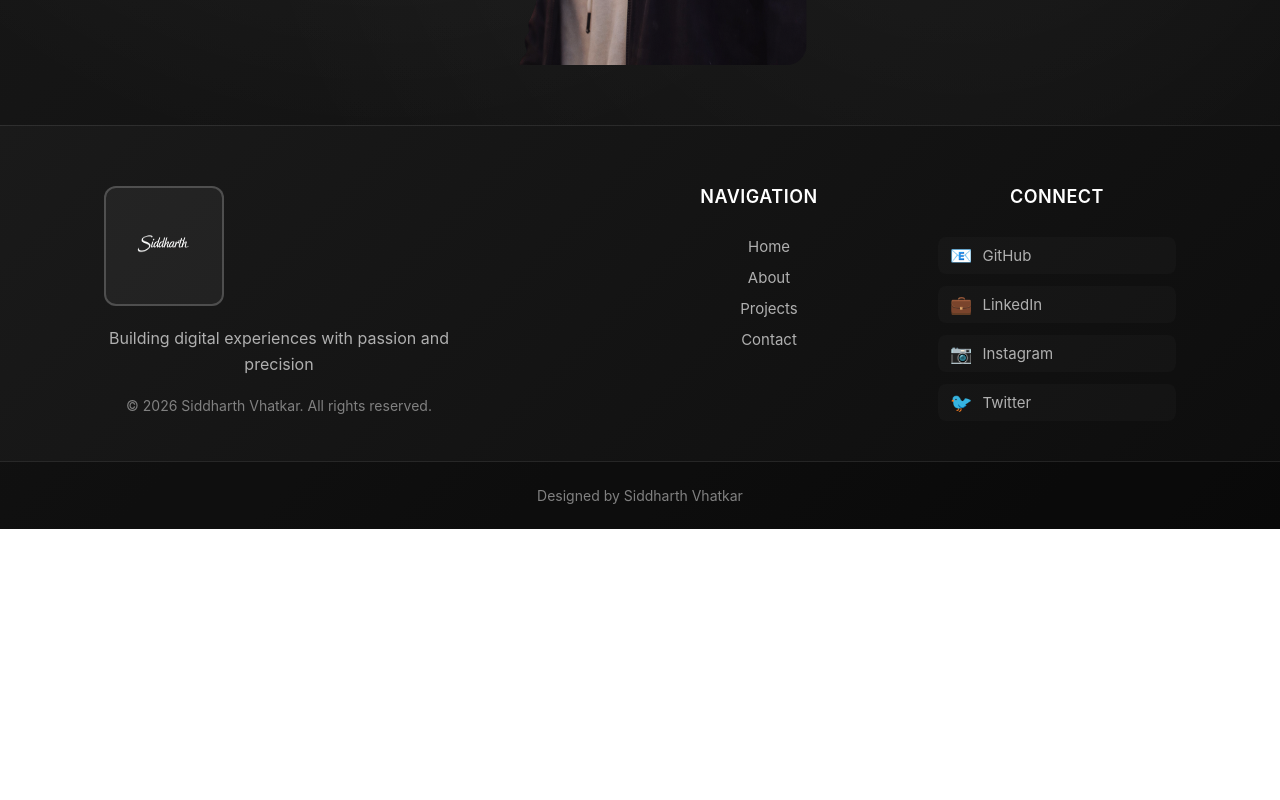
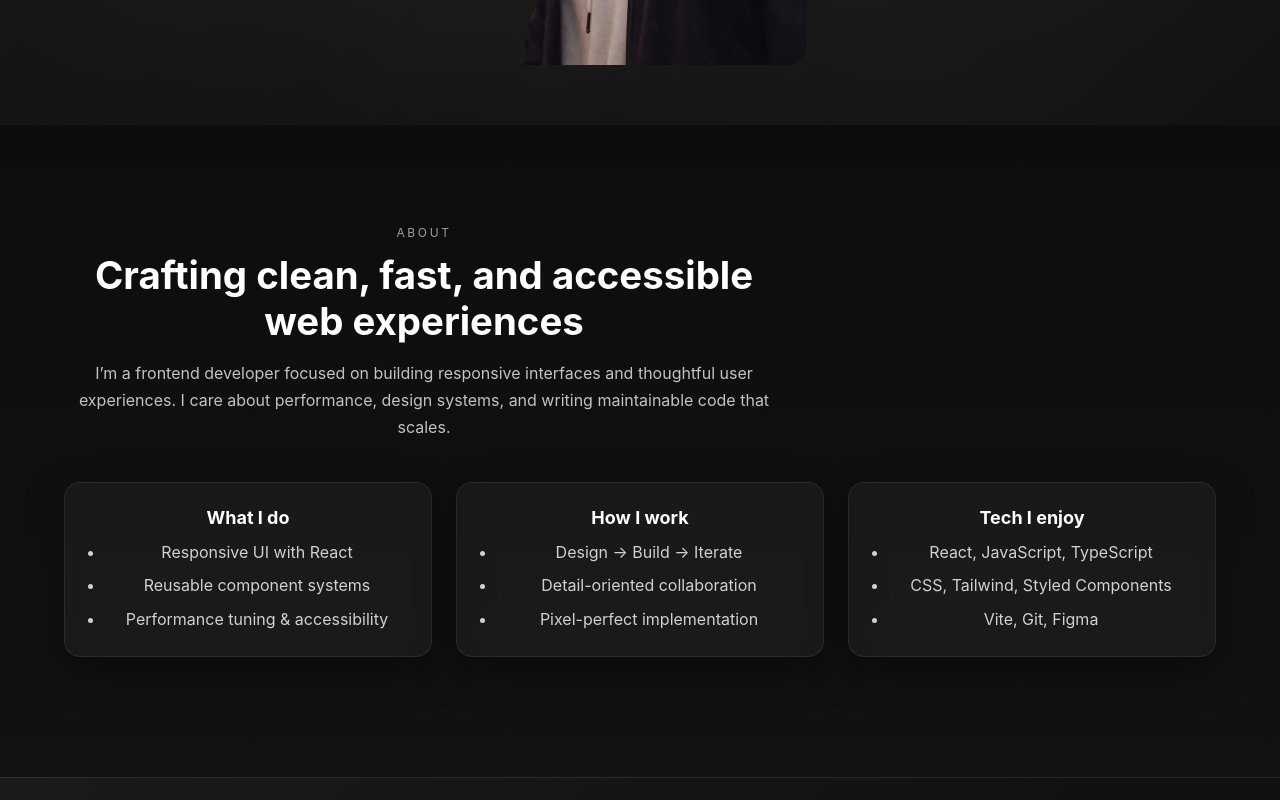
Before and after one commit to SiddharthThe/Portfolio, a React (Create React App) app: page / in a window 1280 px wide. Shown: the part 800-1600 px from the top of the page. Before the commit the page ends 1329 px from the top, so only its background shows below. Built offline with nearby package versions, Linux system fonts and the light colour scheme.

Commit message:
created about section

```diff
--- /dev/null
+++ b/src/components/about-section.css
@@ -0,0 +1,80 @@
+.about-section {
+  padding: 96px 5% 120px;
+  background: linear-gradient(180deg, #0d0d0d 0%, #121212 100%);
+  color: #ffffff;
+}
+
+.about-container {
+  max-width: 1200px;
+  margin: 0 auto;
+}
+
+.about-header {
+  max-width: 720px;
+}
+
+.about-eyebrow {
+  display: inline-block;
+  text-transform: uppercase;
+  letter-spacing: 0.22em;
+  font-size: 12px;
+  color: rgba(255, 255, 255, 0.6);
+  margin-bottom: 12px;
+}
+
+.about-header h2 {
+  font-size: clamp(28px, 3vw, 40px);
+  margin: 0 0 16px;
+}
+
+.about-header p {
+  font-size: 16px;
+  line-height: 1.7;
+  color: rgba(255, 255, 255, 0.75);
+  margin: 0 0 40px;
+}
+
+.about-grid {
+  display: grid;
+  gap: 24px;
+  grid-template-columns: repeat(auto-fit, minmax(220px, 1fr));
+}
+
+.about-card {
+  background: rgba(255, 255, 255, 0.04);
+  border: 1px solid rgba(255, 255, 255, 0.08);
+  border-radius: 16px;
+  padding: 24px 22px;
+  box-shadow: 0 16px 40px rgba(0, 0, 0, 0.35);
+  backdrop-filter: blur(8px);
+}
+
+.about-card h3 {
+  margin: 0 0 12px;
+  font-size: 18px;
+}
+
+.about-card ul {
+  margin: 0;
+  padding-left: 18px;
+  color: rgba(255, 255, 255, 0.8);
+  line-height: 1.6;
+}
+
+.about-card li {
+  margin-bottom: 8px;
+}
+
+.about-card li:last-child {
+  margin-bottom: 0;
+}
+
+@media (max-width: 768px) {
+  .about-section {
+    padding: 72px 6% 96px;
+  }
+
+  .about-header h2 {
+    font-size: 28px;
+  }
+}
--- /dev/null
+++ b/src/components/about-section.js
@@ -0,0 +1,47 @@
+import React from 'react';
+import './about-section.css';
+
+export const AboutSection = () => {
+  return (
+    <section className="about-section" id="about">
+      <div className="about-container">
+        <div className="about-header">
+          <span className="about-eyebrow">About</span>
+          <h2>Crafting clean, fast, and accessible web experiences</h2>
+          <p>
+            I’m a frontend developer focused on building responsive interfaces and
+            thoughtful user experiences. I care about performance, design systems,
+            and writing maintainable code that scales.
+          </p>
+        </div>
+
+        <div className="about-grid">
+          <div className="about-card">
+            <h3>What I do</h3>
+            <ul>
+              <li>Responsive UI with React</li>
+              <li>Reusable component systems</li>
+              <li>Performance tuning &amp; accessibility</li>
+            </ul>
+          </div>
+          <div className="about-card">
+            <h3>How I work</h3>
+            <ul>
+              <li>Design → Build → Iterate</li>
+              <li>Detail-oriented collaboration</li>
+              <li>Pixel-perfect implementation</li>
+            </ul>
+          </div>
+          <div className="about-card">
+            <h3>Tech I enjoy</h3>
+            <ul>
+              <li>React, JavaScript, TypeScript</li>
+              <li>CSS, Tailwind, Styled Components</li>
+              <li>Vite, Git, Figma</li>
+            </ul>
+          </div>
+        </div>
+      </div>
+    </section>
+  );
+};
--- a/src/pages/home.js
+++ b/src/pages/home.js
@@ -1,10 +1,12 @@
 import React from 'react'
 import { HeroSection } from '../components/hero-section'
+import { AboutSection } from '../components/about-section'
 
 function Home() {
   return (
     <div>
       <HeroSection />
+      <AboutSection />
     </div>
   )
 }
```
Also changed, not shown: 1 other file (tests, documents, lock files or other folders).
